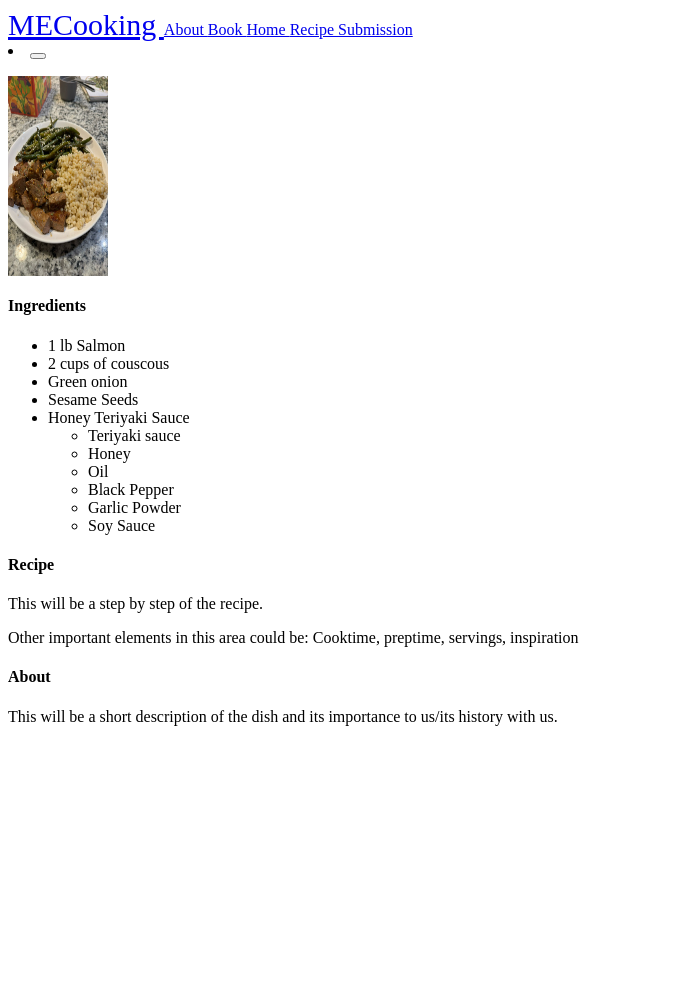
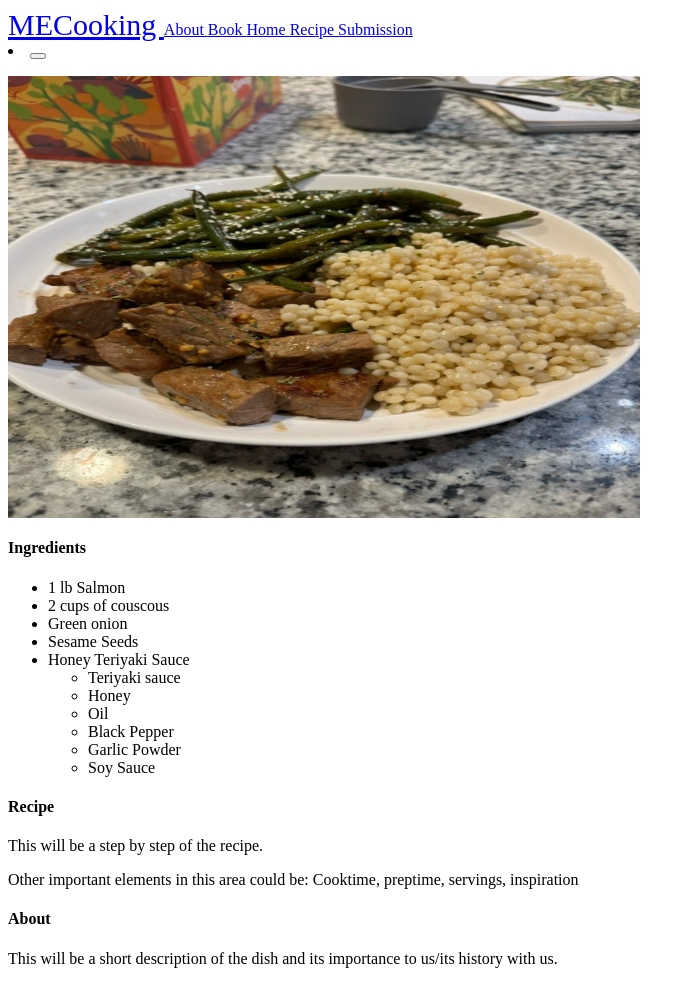
Before and after one commit to MM100301/MECooking, a Jekyll site: the page built from _beef/GarlicSteakBites.md, in a window 1280 px wide. Shown: the whole page, without its empty margins (0-695 px from the left). Built offline with Jekyll 4.4.1, drawn with Linux system fonts in a browser that asks for light colours; before the commit the page ends 900 px from its top, so only the background shows below that.

Commit message:
Update recipe.html

```diff
--- a/_layouts/recipe.html
+++ b/_layouts/recipe.html
@@ -1,7 +1,7 @@
 <html>
   {% include header.html %}
   <style>
-    .recipePic {align: right; width: 100px; height: 200px;}
+    .recipePic {horizontal-align: right; width: 50%; height: 50%;}
     h4 {align:left;}
     p {align: left;}
     ul {align: left;}
```
